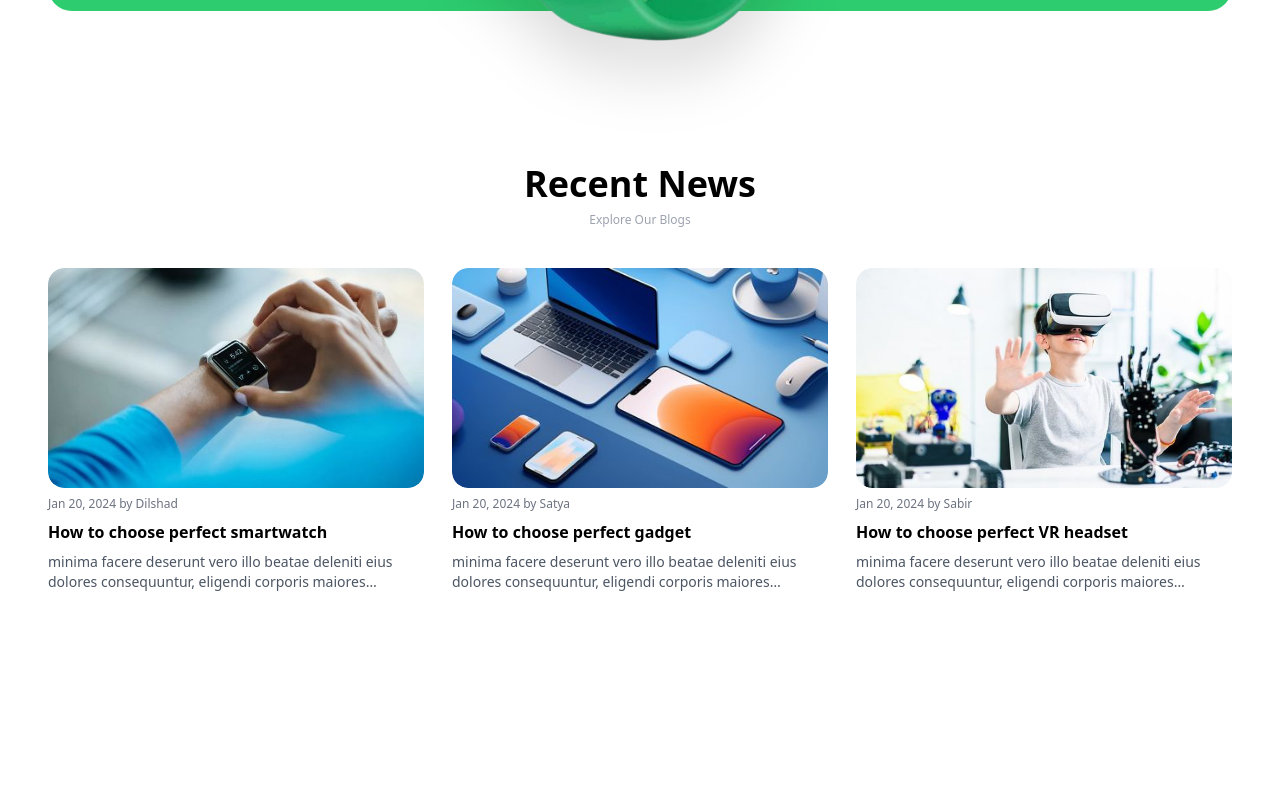
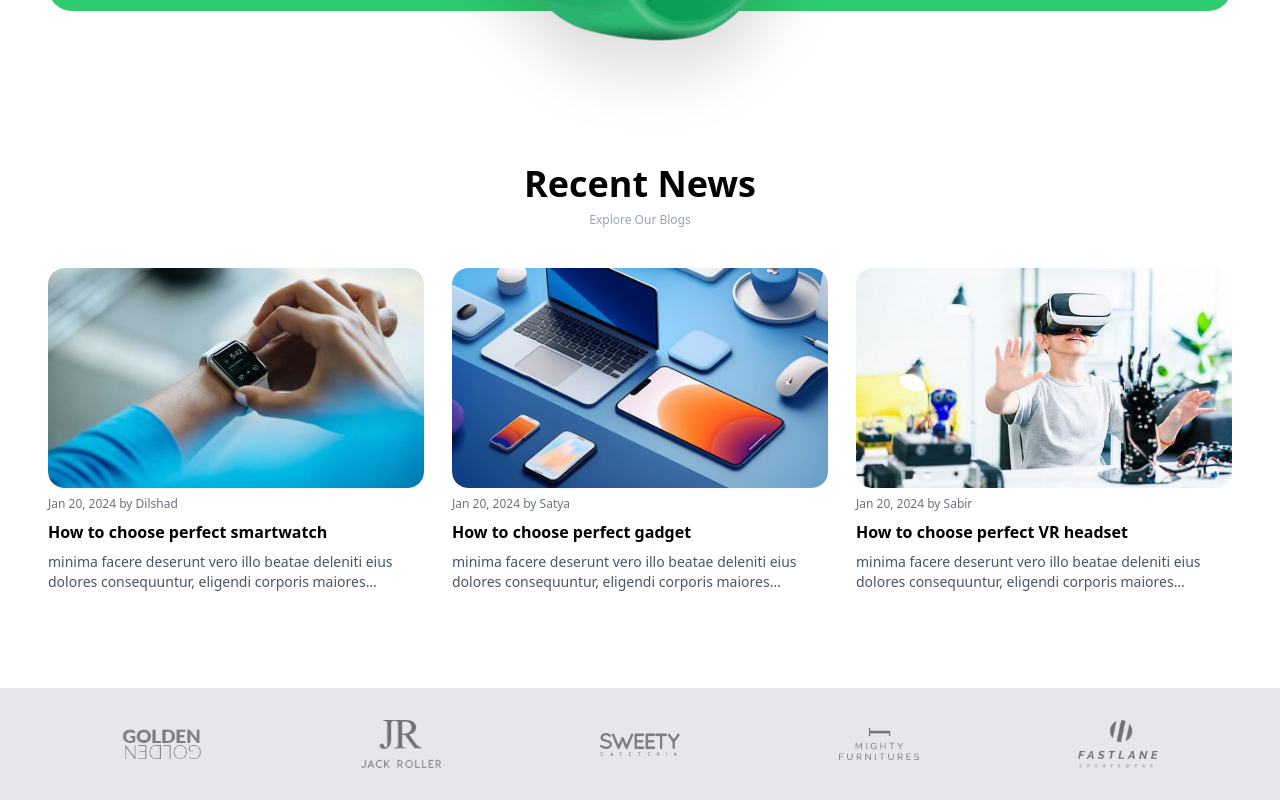
Before and after one commit to MuhammadElham/PRODIGY_WD_01, a React (Vite) app: page / in a window 1280 px wide. Shown: the part 5842-6642 px from the top of the page. Before the commit the page ends 6482 px from the top, so only its background shows below. Built offline with nearby package versions, Linux system fonts and the light colour scheme; the HTML template or start-up script is replaced by a standard one.

Commit message:
Partners Done

```diff
--- a/src/App.jsx
+++ b/src/App.jsx
@@ -9,6 +9,7 @@
 import Products from "./Components/Products/Products";
 import smartwatch2 from "./assets/category/smartwatch2-removebg-preview.png"
 import Blogs from "./Components/Blogs/Blogs";
+import Partners from "./Components/Partners/Partners";
 const BannarData = {
   discount: "30% OFF",
   title: "Fine Smile",
@@ -42,6 +43,7 @@
       <Products />
       <Bannar data={BannarData2} />
       <Blogs/>
+      <Partners/>
     </div>
   );
 };
--- /dev/null
+++ b/src/Components/Partners/Partners.jsx
@@ -0,0 +1,23 @@
+import React from "react";
+import brand1 from "../../assets/brand/br-1.png";
+import brand2 from "../../assets/brand/br-2.png";
+import brand3 from "../../assets/brand/br-3.png";
+import brand4 from "../../assets/brand/br-4.png";
+import brand5 from "../../assets/brand/br-5.png";
+const Partners = () => {
+  return (
+    <div className="mt-24 bg-gray-200 dark:bg-white/10 py-8 hidden md:block">
+      <div className="container">
+        <div className="grid grid-cols-5 gap-3 place-items-center opacity-50">
+          <img src={brand1} alt="brand" className="w-[80px] dark:invert" />
+          <img src={brand2} alt="brand" className="w-[80px] dark:invert" />
+          <img src={brand3} alt="brand" className="w-[80px] dark:invert" />
+          <img src={brand4} alt="brand" className="w-[80px] dark:invert" />
+          <img src={brand5} alt="brand" className="w-[80px] dark:invert" />
+        </div>
+      </div>
+    </div>
+  );
+};
+
+export default Partners;
```
